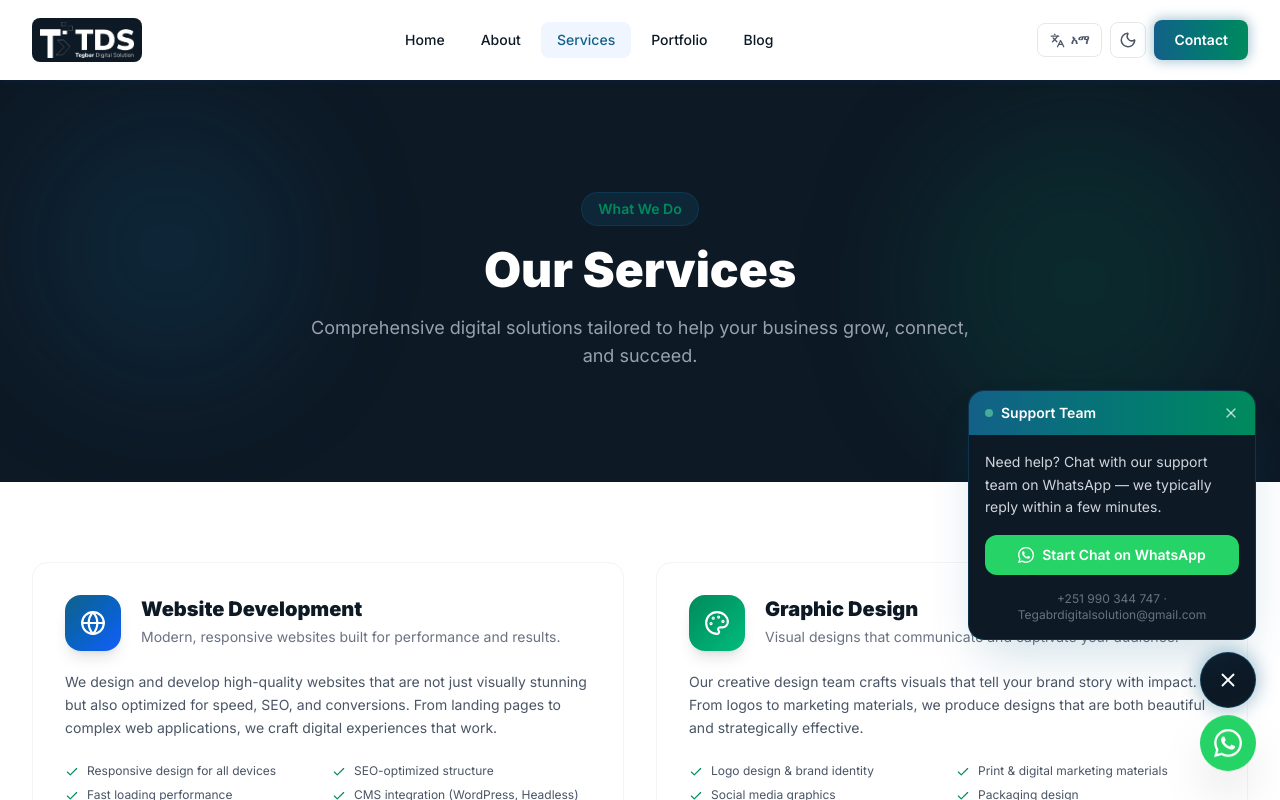
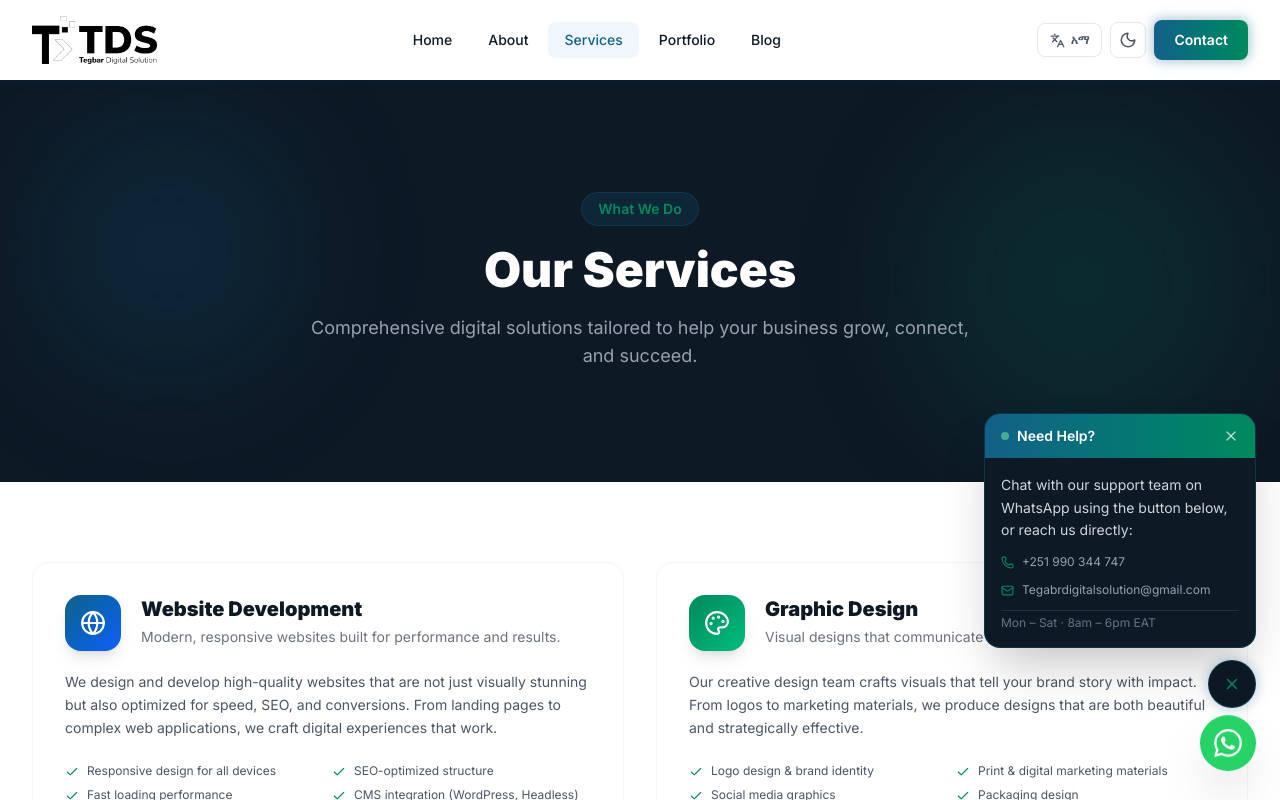
Before and after one commit to BamlakChernet/tegbar-digital-solution-website, a React (Vite) app: page /services in a window 1280 px wide. Both pictures are taken after a click on the button 1228 px from the left and 680 px from the top of the page. Shown: the top 800 px of the page. Built offline with nearby package versions, Linux system fonts and the light colour scheme.

Commit message:
Fix logo display, remove duplicate WhatsApp in support widget, improve footer contrast

```diff
--- a/src/components/Footer.jsx
+++ b/src/components/Footer.jsx
@@ -34,8 +34,12 @@ export default function Footer() {
               <img
                 src={logoWhite}
                 alt="Tegbar Digital Solution"
-                className="h-14 w-auto object-contain object-left"
-                style={{ maxWidth: '180px' }}
+                className="h-14 w-auto"
+                style={{
+                  maxWidth: '180px',
+                  objectFit: 'contain',
+                  objectPosition: 'left center',
+                }}
               />
             </Link>
             <p className="text-gray-400 text-sm leading-relaxed">{t('footer_desc')}</p>
@@ -95,8 +99,8 @@ export default function Footer() {
 
       <div className="border-t border-white/10">
         <div className="max-w-7xl mx-auto px-4 sm:px-6 lg:px-8 py-5 flex flex-col sm:flex-row items-center justify-between gap-3">
-          <p className="text-gray-500 text-sm">© {new Date().getFullYear()} {t('footer_copyright')}</p>
-          <p className="text-gray-600 text-xs">{t('footer_slogan')}</p>
+          <p className="text-gray-400 text-sm">© {new Date().getFullYear()} {t('footer_copyright')}</p>
+          <p className="text-gray-400 text-xs">{t('footer_slogan')}</p>
         </div>
       </div>
     </footer>
--- a/src/components/Navbar.jsx
+++ b/src/components/Navbar.jsx
@@ -26,18 +26,17 @@ export default function Navbar() {
       <div className="max-w-7xl mx-auto px-4 sm:px-6 lg:px-8">
         <div className="flex items-center justify-between h-20">
 
-          {/* Logo */}
+          {/* Logo — invert in light mode so black bg disappears on white navbar */}
           <Link to="/" className="flex items-center group">
             <img
               src={logoWhite}
               alt="Tegbar Digital Solution"
-              className="h-11 w-auto object-contain object-left group-hover:opacity-90 transition-all duration-300"
+              className="h-12 w-auto group-hover:opacity-90 transition-all duration-300"
               style={{
-                maxWidth: '160px',
-                filter: darkMode ? 'none' : 'none',
-                borderRadius: '8px',
-                background: '#0D1925',
-                padding: '4px 8px',
+                maxWidth: '180px',
+                objectFit: 'contain',
+                objectPosition: 'left center',
+                filter: darkMode ? 'none' : 'invert(1)',
               }}
             />
           </Link>
--- a/src/components/WhatsAppButton.jsx
+++ b/src/components/WhatsAppButton.jsx
@@ -1,86 +1,85 @@
 import { useState } from 'react';
-import { X, MessageCircle } from 'lucide-react';
+import { X, HelpCircle, Phone, Mail } from 'lucide-react';
 
 export default function WhatsAppButton() {
-  const [chatOpen, setChatOpen] = useState(false);
+  const [helpOpen, setHelpOpen] = useState(false);
 
   return (
     <div className="fixed bottom-6 right-6 z-50 flex flex-col items-end gap-3">
 
-      {/* Support Chat Card — slides in above WhatsApp button */}
+      {/* Support Help Card — no duplicate WhatsApp, just contact info */}
       <div
         className={`transition-all duration-300 origin-bottom-right ${
-          chatOpen
+          helpOpen
             ? 'opacity-100 scale-100 translate-y-0'
             : 'opacity-0 scale-95 translate-y-2 pointer-events-none'
         }`}
       >
-        <div className="bg-[#0D1925] border border-[#136088]/40 rounded-2xl shadow-2xl shadow-[#136088]/20 w-72 overflow-hidden">
-          {/* Card header */}
+        <div className="bg-[#0D1925] border border-[#136088]/40 rounded-2xl shadow-2xl w-68 overflow-hidden"
+          style={{ width: '272px' }}>
+
+          {/* Header */}
           <div className="bg-gradient-to-r from-[#136088] to-[#008A5C] px-4 py-3 flex items-center justify-between">
             <div className="flex items-center gap-2">
               <div className="w-2 h-2 rounded-full bg-green-300 animate-pulse" />
-              <span className="text-white text-sm font-semibold">Support Team</span>
+              <span className="text-white text-sm font-semibold">Need Help?</span>
             </div>
             <button
-              onClick={() => setChatOpen(false)}
+              onClick={() => setHelpOpen(false)}
               className="text-white/70 hover:text-white transition-colors"
-              aria-label="Close chat"
+              aria-label="Close"
             >
               <X size={16} />
             </button>
           </div>
 
-          {/* Card body */}
-          <div className="px-4 py-4">
-            <p className="text-gray-300 text-sm leading-relaxed mb-4">
-              Need help? Chat with our support team on WhatsApp — we typically reply within a few minutes.
+          {/* Body — simple info, no duplicate WhatsApp button */}
+          <div className="px-4 py-4 space-y-3">
+            <p className="text-gray-300 text-sm leading-relaxed">
+              Chat with our support team on WhatsApp using the button below, or reach us directly:
             </p>
-            <a
-              href="https://wa.me/251990344747"
-              target="_blank"
-              rel="noopener noreferrer"
-              className="flex items-center justify-center gap-2 w-full py-2.5 rounded-xl bg-[#25D366] text-white text-sm font-semibold hover:bg-[#20ba59] transition-colors"
-            >
-              {/* WhatsApp icon inline */}
-              <svg xmlns="http://www.w3.org/2000/svg" viewBox="0 0 24 24" fill="white" className="w-4 h-4">
-                <path d="M17.472 14.382c-.297-.149-1.758-.867-2.03-.967-.273-.099-.471-.148-.67.15-.197.297-.767.966-.94 1.164-.173.199-.347.223-.644.075-.297-.15-1.255-.463-2.39-1.475-.883-.788-1.48-1.761-1.653-2.059-.173-.297-.018-.458.13-.606.134-.133.298-.347.446-.52.149-.174.198-.298.298-.497.099-.198.05-.371-.025-.52-.075-.149-.669-1.612-.916-2.207-.242-.579-.487-.5-.669-.51-.173-.008-.371-.01-.57-.01-.198 0-.52.074-.792.372-.272.297-1.04 1.016-1.04 2.479 0 1.462 1.065 2.875 1.213 3.074.149.198 2.096 3.2 5.077 4.487.709.306 1.262.489 1.694.625.712.227 1.36.195 1.871.118.571-.085 1.758-.719 2.006-1.413.248-.694.248-1.289.173-1.413-.074-.124-.272-.198-.57-.347m-5.421 7.403h-.004a9.87 9.87 0 01-5.031-1.378l-.361-.214-3.741.982.998-3.648-.235-.374a9.86 9.86 0 01-1.51-5.26c.001-5.45 4.436-9.884 9.888-9.884 2.64 0 5.122 1.03 6.988 2.898a9.825 9.825 0 012.893 6.994c-.003 5.45-4.437 9.884-9.885 9.884m8.413-18.297A11.815 11.815 0 0012.05 0C5.495 0 .16 5.335.157 11.892c0 2.096.547 4.142 1.588 5.945L.057 24l6.305-1.654a11.882 11.882 0 005.683 1.448h.005c6.554 0 11.89-5.335 11.893-11.893a11.821 11.821 0 00-3.48-8.413z" />
-              </svg>
-              Start Chat on WhatsApp
-            </a>
-          </div>
 
-          {/* Contact info */}
-          <div className="px-4 pb-4">
-            <p className="text-gray-500 text-xs text-center">
-              +251 990 344 747 · Tegabrdigitalsolution@gmail.com
+            <div className="flex items-center gap-2 text-gray-400 text-xs">
+              <Phone size={13} className="text-[#008A5C] shrink-0" />
+              <span>+251 990 344 747</span>
+            </div>
+
+            <div className="flex items-center gap-2 text-gray-400 text-xs">
+              <Mail size={13} className="text-[#008A5C] shrink-0" />
+              <span className="break-all">Tegabrdigitalsolution@gmail.com</span>
+            </div>
+
+            <p className="text-gray-500 text-xs pt-1 border-t border-white/10">
+              Mon – Sat · 8am – 6pm EAT
             </p>
           </div>
         </div>
       </div>
 
-      {/* Support bubble toggle button */}
+      {/* Help bubble toggle */}
       <button
-        onClick={() => setChatOpen(!chatOpen)}
-        aria-label="Open support chat"
-        className={`w-14 h-14 rounded-full flex items-center justify-center shadow-2xl transition-all duration-300 hover:scale-110 ${
-          chatOpen
-            ? 'bg-[#0D1925] border border-[#136088]/50 text-white shadow-[#136088]/30'
-            : 'bg-gradient-to-br from-[#136088] to-[#008A5C] text-white shadow-[#136088]/40'
+        onClick={() => setHelpOpen(!helpOpen)}
+        aria-label="Support information"
+        className={`w-12 h-12 rounded-full flex items-center justify-center shadow-lg transition-all duration-300 hover:scale-110 ${
+          helpOpen
+            ? 'bg-[#0D1925] border border-[#136088]/50 text-[#008A5C]'
+            : 'bg-white border border-[#136088]/30 text-[#136088] hover:border-[#136088]'
         }`}
-        style={{ boxShadow: chatOpen ? '0 0 18px 3px rgba(19,96,136,0.35)' : '0 0 18px 3px rgba(0,138,92,0.35)' }}
+        style={{
+          boxShadow: '0 0 12px 2px rgba(19,96,136,0.25)',
+        }}
       >
-        {chatOpen ? <X size={22} /> : <MessageCircle size={22} />}
+        {helpOpen ? <X size={18} /> : <HelpCircle size={18} />}
       </button>
 
-      {/* WhatsApp floating button */}
+      {/* WhatsApp button — sole entry point for WhatsApp */}
       <a
         href="https://wa.me/251990344747"
         target="_blank"
         rel="noopener noreferrer"
         aria-label="Chat on WhatsApp"
-        className="w-14 h-14 rounded-full bg-[#25D366] flex items-center justify-center shadow-2xl hover:scale-110 hover:shadow-green-400/40 transition-all duration-300"
-        style={{ animation: 'bounce 2s ease-in-out infinite' }}
+        className="w-14 h-14 rounded-full bg-[#25D366] flex items-center justify-center shadow-2xl hover:scale-110 hover:shadow-green-400/40 transition-all duration-300 animate-bounce"
+        style={{ animationDuration: '2s' }}
       >
         <svg xmlns="http://www.w3.org/2000/svg" viewBox="0 0 24 24" fill="white" className="w-7 h-7">
           <path d="M17.472 14.382c-.297-.149-1.758-.867-2.03-.967-.273-.099-.471-.148-.67.15-.197.297-.767.966-.94 1.164-.173.199-.347.223-.644.075-.297-.15-1.255-.463-2.39-1.475-.883-.788-1.48-1.761-1.653-2.059-.173-.297-.018-.458.13-.606.134-.133.298-.347.446-.52.149-.174.198-.298.298-.497.099-.198.05-.371-.025-.52-.075-.149-.669-1.612-.916-2.207-.242-.579-.487-.5-.669-.51-.173-.008-.371-.01-.57-.01-.198 0-.52.074-.792.372-.272.297-1.04 1.016-1.04 2.479 0 1.462 1.065 2.875 1.213 3.074.149.198 2.096 3.2 5.077 4.487.709.306 1.262.489 1.694.625.712.227 1.36.195 1.871.118.571-.085 1.758-.719 2.006-1.413.248-.694.248-1.289.173-1.413-.074-.124-.272-.198-.57-.347m-5.421 7.403h-.004a9.87 9.87 0 01-5.031-1.378l-.361-.214-3.741.982.998-3.648-.235-.374a9.86 9.86 0 01-1.51-5.26c.001-5.45 4.436-9.884 9.888-9.884 2.64 0 5.122 1.03 6.988 2.898a9.825 9.825 0 012.893 6.994c-.003 5.45-4.437 9.884-9.885 9.884m8.413-18.297A11.815 11.815 0 0012.05 0C5.495 0 .16 5.335.157 11.892c0 2.096.547 4.142 1.588 5.945L.057 24l6.305-1.654a11.882 11.882 0 005.683 1.448h.005c6.554 0 11.89-5.335 11.893-11.893a11.821 11.821 0 00-3.48-8.413z" />
```
